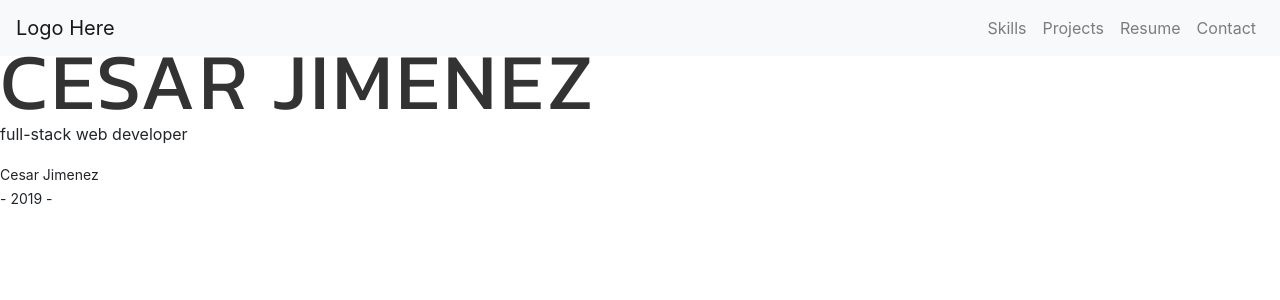
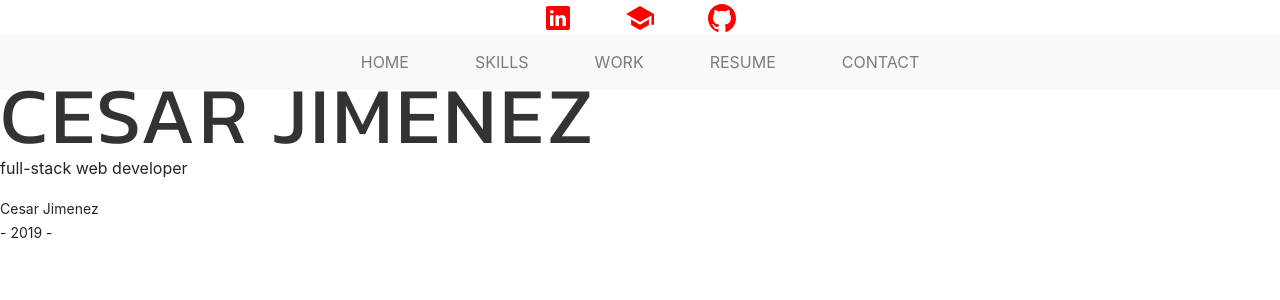
Before and after one commit to Cesar-Jim/portfolio, a React (Create React App) app: page / in a window 1280 px wide. Shown: the top 300 px of the page. Built offline with nearby package versions, Linux system fonts and the light colour scheme.

Commit message:
Navbar responsive functionality completed

```diff
--- a/public/index.html
+++ b/public/index.html
@@ -9,7 +9,10 @@
     />
     <meta name="theme-color" content="#000000" />
 
+    <!--Tab Title-->
     <title>Cesar Jimenez</title>
+
+    <!--BootStrap CSS-->
     <link
       rel="stylesheet"
       href="https://maxcdn.bootstrapcdn.com/bootstrap/4.0.0/css/bootstrap.min.css"
@@ -18,11 +21,17 @@
   <body>
     <div id="root"></div>
 
+    <!--jQuery-->
     <script
       src="http://code.jquery.com/jquery-3.3.1.min.js"
       integrity="sha256-FgpCb/KJQlLNfOu91ta32o/NMZxltwRo8QtmkMRdAu8="
       crossorigin="anonymous"
     ></script>
+
+    <!--Bootstrap-->
     <script src="https://maxcdn.bootstrapcdn.com/bootstrap/4.0.0/js/bootstrap.min.js"></script>
+
+    <!--Ionicons-->
+    <script src="https://unpkg.com/ionicons@4.5.5/dist/ionicons.js"></script>
   </body>
 </html>
--- a/src/App.js
+++ b/src/App.js
@@ -11,12 +11,14 @@ import Projects from "./views/Projects";
 import Resume from "./views/Resume";
 import Contact from "./views/Contact";
 import Footer from "./components/Footer";
+import Topbar from "./components/Topbar";
 
 class App extends Component {
   render() {
     return (
       <div className="App">
         <header>
+          <Topbar />
           <Navbar />
         </header>
         <main>
@@ -25,6 +27,13 @@ class App extends Component {
           <Route path="/projects" component={Projects} />
           <Route path="/resume" component={Resume} />
           <Route path="/contact" component={Contact} />
+          <Route
+            path="/github"
+            component={() => {
+              window.location = "https://github.com/Cesar-Jim";
+              return null;
+            }}
+          />
         </main>
         <Footer className="footer" />
       </div>
--- a/src/components/Navbar.js
+++ b/src/components/Navbar.js
@@ -2,16 +2,16 @@ import React from "react";
 import { Link } from "react-router-dom";
 
 const Navbar = () => (
-  <nav className="navbar navbar-expand-md navbar-light bg-light" id="navbar">
-    <a className="navbar-brand" href="/">
-      Logo Here
-    </a>
+  <nav
+    className="navbar navbar-expand-md navbar-light bg-light justify-content-center"
+    id="navbar"
+  >
     <button
-      className="navbar-toggler "
+      className="navbar-toggler"
       type="button"
       data-toggle="collapse"
-      data-target="#navbarResponsive"
-      aria-controls="navbarResponsive"
+      data-target="#navbarSupportedContent"
+      aria-controls="navbarSupportedContent"
       aria-expanded="false"
       aria-label="Toggle navigation"
     >
@@ -19,28 +19,33 @@ const Navbar = () => (
     </button>
 
     <div
-      className="collapse navbar-collapse justify-content-end"
-      id="navbarResponsive"
+      className="collapse navbar-collapse justify-content-center"
+      id="navbarSupportedContent"
     >
-      <ul className="navbar-nav">
+      <ul className="navbar-nav nav-justified">
+        <li className="nav-item">
+          <Link to="/" className="nav-link">
+            HOME
+          </Link>
+        </li>
         <li className="nav-item">
           <Link to="/skills" className="nav-link">
-            Skills
+            SKILLS
           </Link>
         </li>
         <li className="nav-item">
           <Link className="nav-link" to="/projects">
-            Projects
+            WORK
           </Link>
         </li>
         <li className="nav-item">
           <Link className="nav-link" to="/resume">
-            Resume
+            RESUME
           </Link>
         </li>
         <li className="nav-item">
           <Link className="nav-link" to="/contact">
-            Contact
+            CONTACT
           </Link>
         </li>
       </ul>
--- a/src/components/Topbar.js
+++ b/src/components/Topbar.js
@@ -4,9 +4,29 @@ import React from "react";
 import { Link } from "react-router-dom";
 
 const Topbar = () => (
-  <section className="topbar">
-    <Link to="/contact">email</Link> | <Link to="/contact"> mobile</Link>
-  </section>
+  <div className="d-flex justify-content-center">
+    <a
+      href="https://www.linkedin.com/in/cesar-jimenez-ribeiro/"
+      target="_blank"
+      rel="noopener noreferrer"
+    >
+      {" "}
+      <ion-icon name="logo-linkedin" />
+    </a>
+
+    <a href="" target="_blank" rel="noopener noreferrer">
+      {" "}
+      <ion-icon name="school" />
+    </a>
+
+    <a
+      href="https://github.com/Cesar-Jim"
+      target="_blank"
+      rel="noopener noreferrer"
+    >
+      <ion-icon name="logo-github" />
+    </a>
+  </div>
 );
 
 export default Topbar;
--- a/src/index.css
+++ b/src/index.css
@@ -9,3 +9,14 @@
   line-height: 50px;
   color: #333333;
 }
+
+ion-icon {
+  padding: 0px 25px;
+  font-size: 2rem;
+  vertical-align: -webkit-baseline-middle;
+  color: red;
+}
+
+.nav-item {
+  padding: 0px 25px;
+}
```
